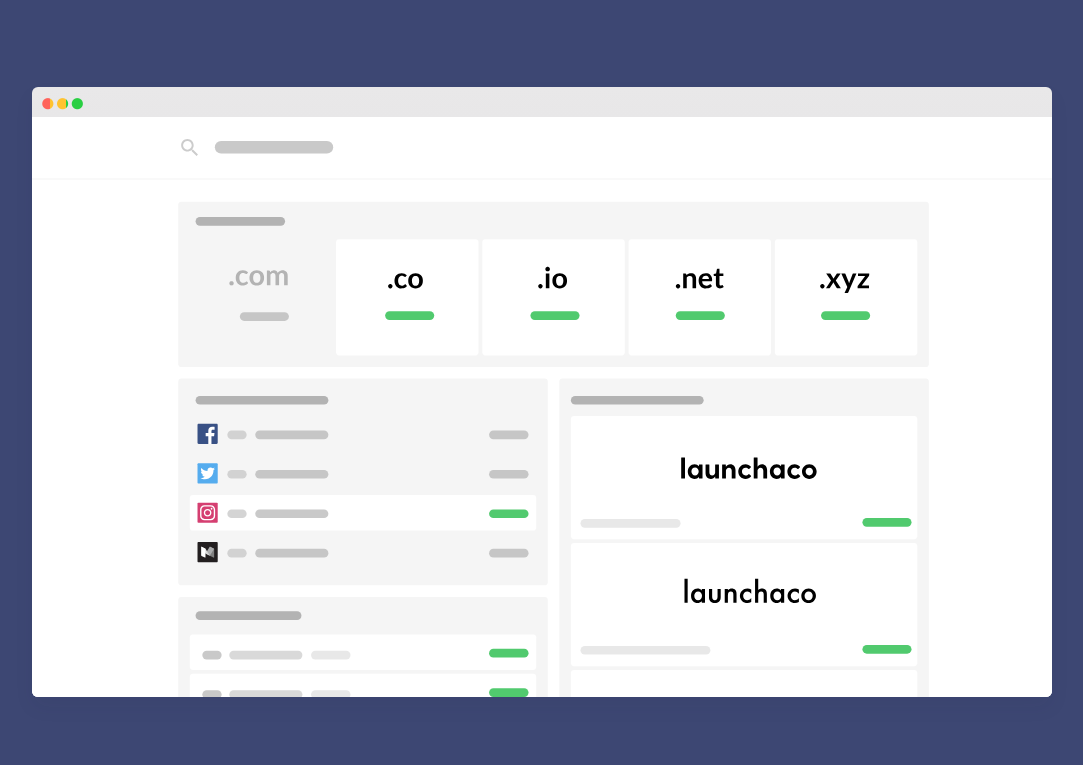
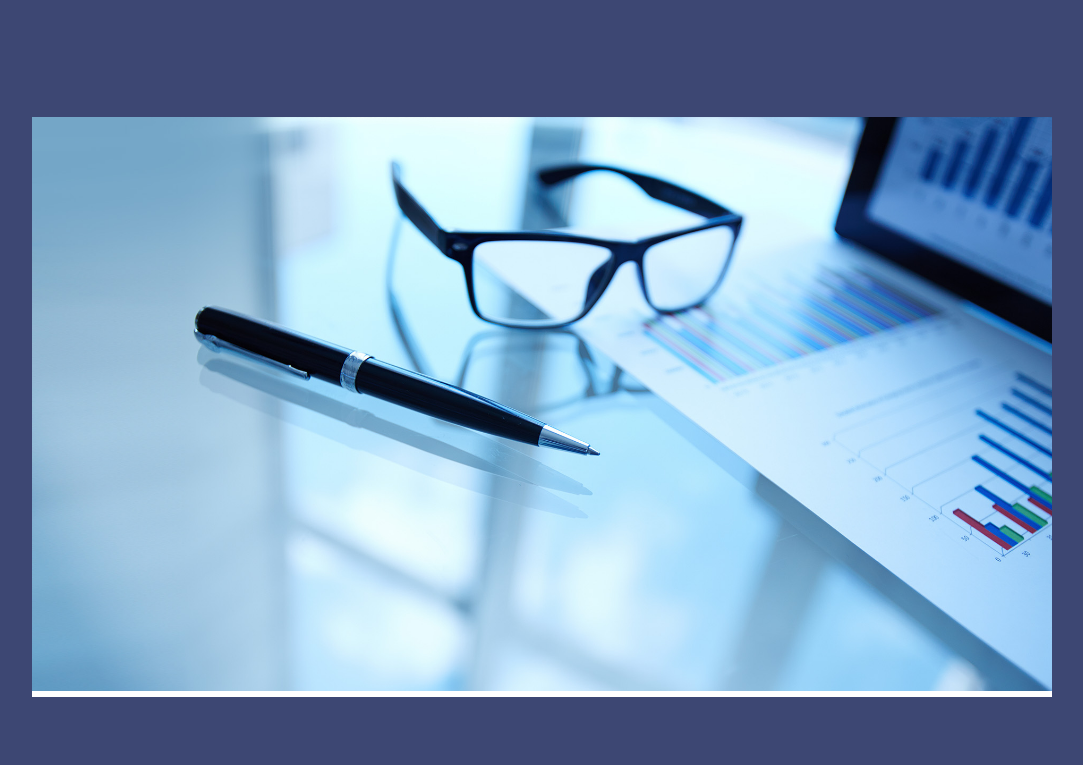
Before and after one commit to koenvb/koenvb.github.io, a plain HTML site: page index.html in a window 1280 px wide. Shown: the part 435-1200 px from the top of the page, without its empty margins (98-1181 px from the left). Drawn offline with Linux system fonts and the light colour scheme.

Commit message:
added image

```diff
--- a/css/devices.css
+++ b/css/devices.css
@@ -9,10 +9,7 @@
 	display: block;
 }
 .centerdevices .browserwrapper .browser {
-	border-radius: 6px;
-	background: linear-gradient(to bottom, rgba(233,232,233,1) 0%,rgba(212,212,213,1) 100%);
 	background-size: 60px;
-	box-shadow: 0 10px 20px rgba(40,39,66,.06);
 	overflow: hidden;
 	width: 1020px;
 	height: 610px;
@@ -21,7 +18,6 @@
 	margin: auto;
 }
 .centerdevices .browserwrapper .browser:before {
-	content: "\25CF \25CF \25CF";
 	letter-spacing: -1px;
 	border-radius: 10px;
 	color: rgba(0,0,0,.05);
--- a/index.html
+++ b/index.html
@@ -47,7 +47,7 @@
       <div class="browserwrapper">
         <div class="browser">
           <div class="mask">
-            <img class="mask-img" src="img/webapp.svg">
+            <img class="mask-img" src="img/pic.jpeg">
           </div>
         </div>
       </div>
```
Also changed, not shown: img/pic.jpeg (added).
